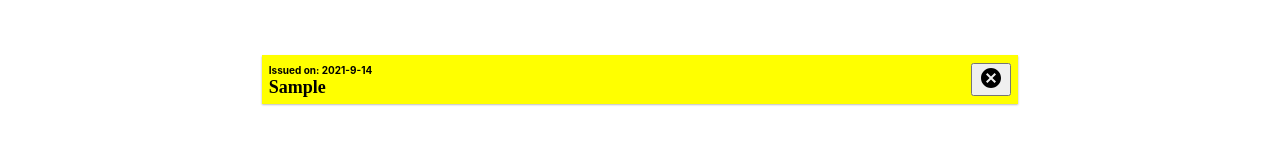
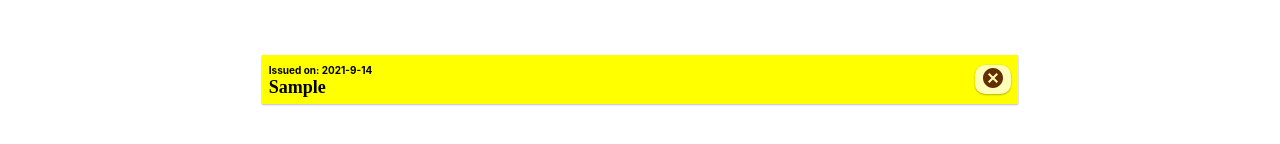
Before and after one commit to Sandeep19531/TodoApp, a React (Create React App) app: page / in a window 1280 px wide. Both pictures are taken after typing "Sample" into the empty fields and a click on the button 1036 px from the left and 131 px from the top of the page. Shown: the part 160-304 px from the top of the page. Built offline with nearby package versions, Linux system fonts and the light colour scheme.

Commit message:
Updated Close Btn

```diff
--- a/src/Components/ListItem.js
+++ b/src/Components/ListItem.js
@@ -29,9 +29,9 @@ function ListItem({id,date,data}) {
                 </TaskDiv>
             </Datadiv>
             <div>
-                <button onClick={removefromlist} >
+                <RemoveBtn onClick={removefromlist} >
                     <CancelIcon />
-                </button>
+                </RemoveBtn>
             </div>
         </ListContainer>
     )
@@ -64,3 +64,15 @@ const TaskDiv = styled.div`
     font-weight: 600;
     font-size: 18px;
 `;
+
+const RemoveBtn = styled.button`
+    background-color: #fffdb8;
+    color: #632f02;
+    border-radius: 10px;
+    border: none;
+    cursor: pointer;
+    box-shadow: 0 0.06vw 0.19vw rgba(0,0,0,0.12),0 0.06vw 0.13vw rgba(0,0,0,0.24);
+    > .MuiSvgIcon-root{
+        /* color: silver; */
+    }
+`;
```
